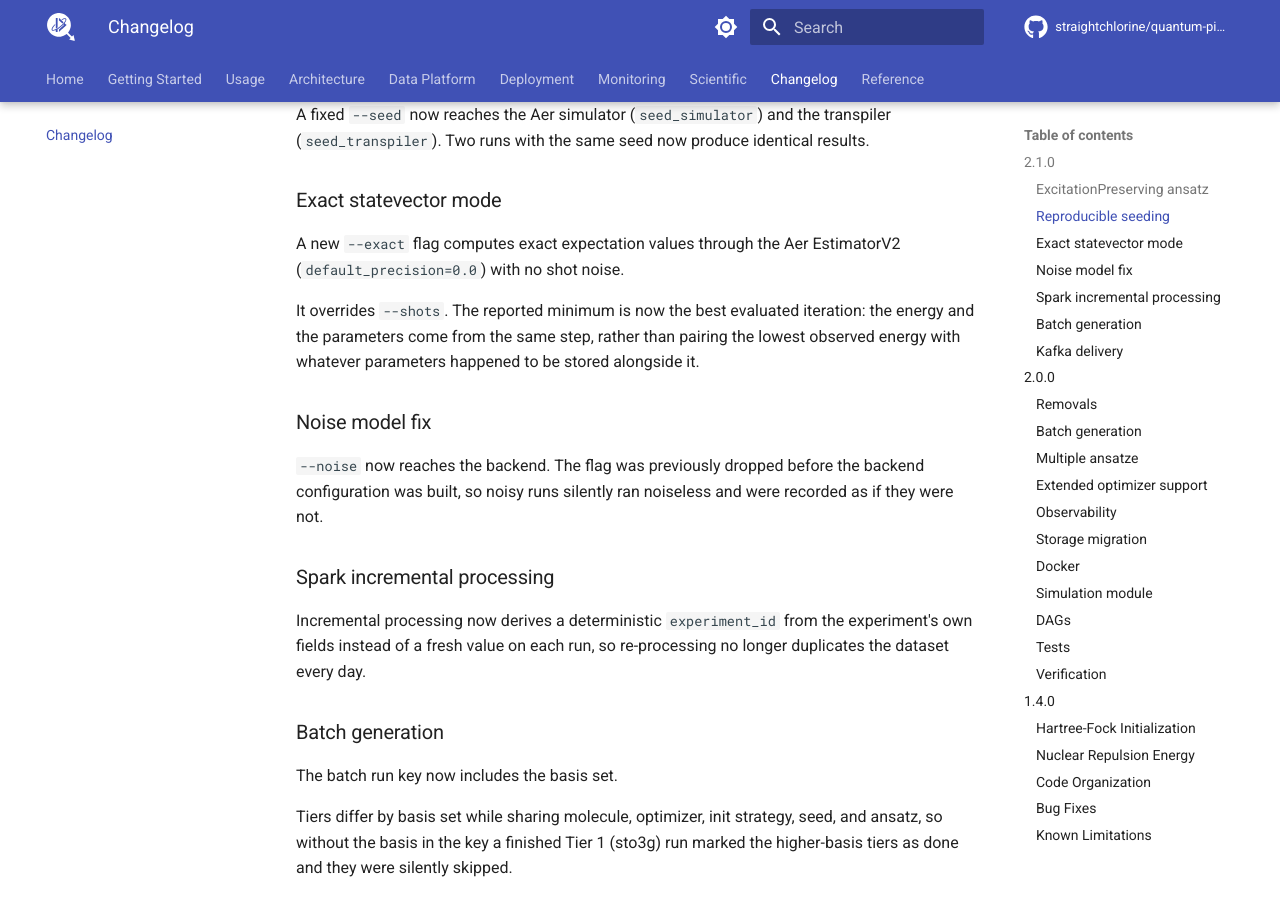
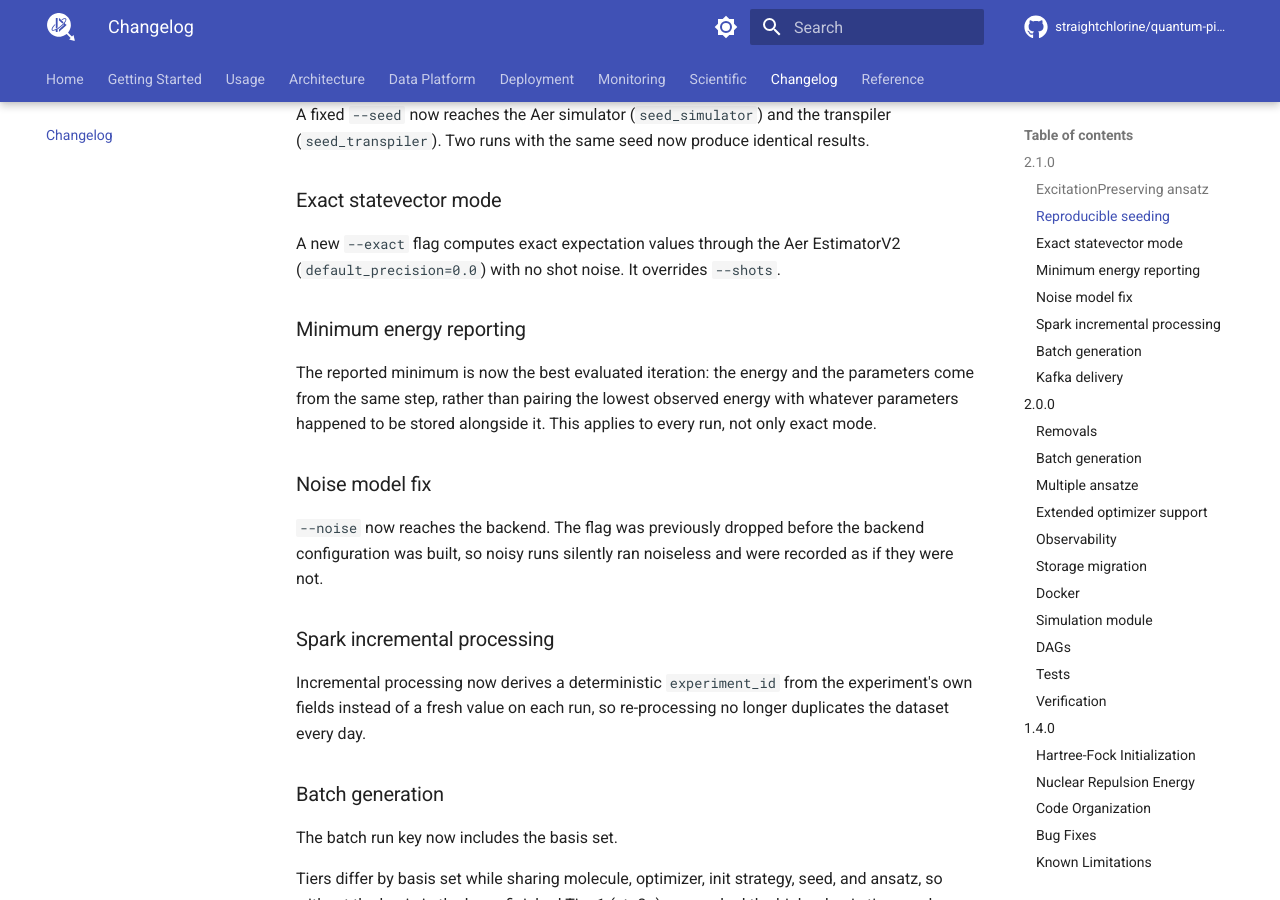
Before and after one commit to straightchlorine/quantum-pipeline, an MkDocs documentation site: the page built from docs/changelog.md, in a window 1280 px wide and 900 px high, scrolled down 827 px. Built offline with MkDocs 1.6.1 and Material for MkDocs 9.7.7, drawn with Linux system fonts in a browser that asks for light colours; comment, search, counter and statistics services are not loaded; the version menu is left out.

Commit message:
docs(2.1.0): changelog clarification

```diff
--- a/docs/changelog.md
+++ b/docs/changelog.md
@@ -43,12 +43,15 @@ identical results.
 ### Exact statevector mode
 
 A new `--exact` flag computes exact expectation values through the Aer
-EstimatorV2 (`default_precision=0.0`) with no shot noise.
+EstimatorV2 (`default_precision=0.0`) with no shot noise. It overrides
+`--shots`.
 
-It overrides `--shots`. The reported minimum is now the best evaluated
-iteration: the energy and the parameters come from the same step,
-rather than pairing the lowest observed energy with whatever parameters
-happened to be stored alongside it.
+### Minimum energy reporting
+
+The reported minimum is now the best evaluated iteration: the energy and
+the parameters come from the same step, rather than pairing the lowest
+observed energy with whatever parameters happened to be stored alongside
+it. This applies to every run, not only exact mode.
 
 ### Noise model fix
 
```
